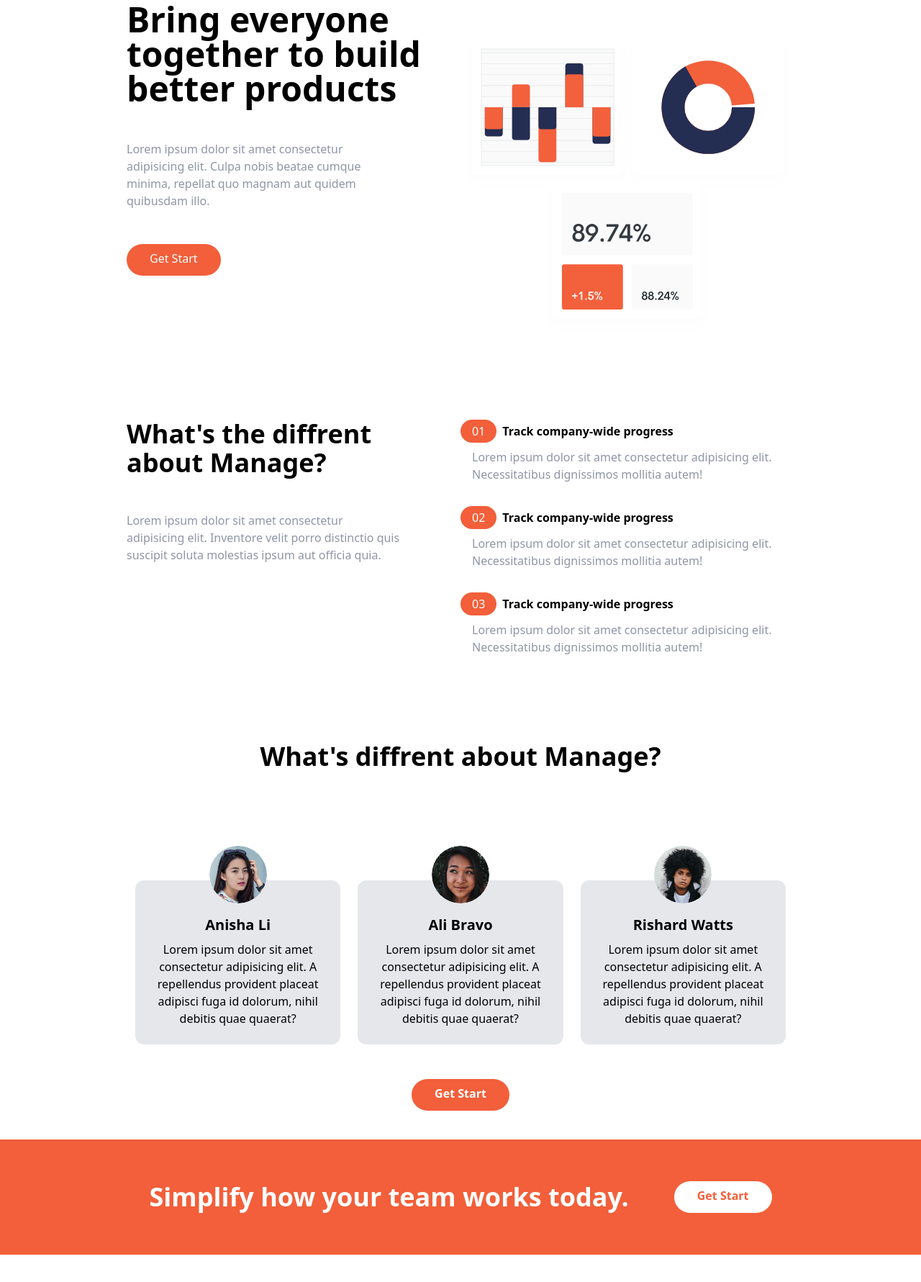
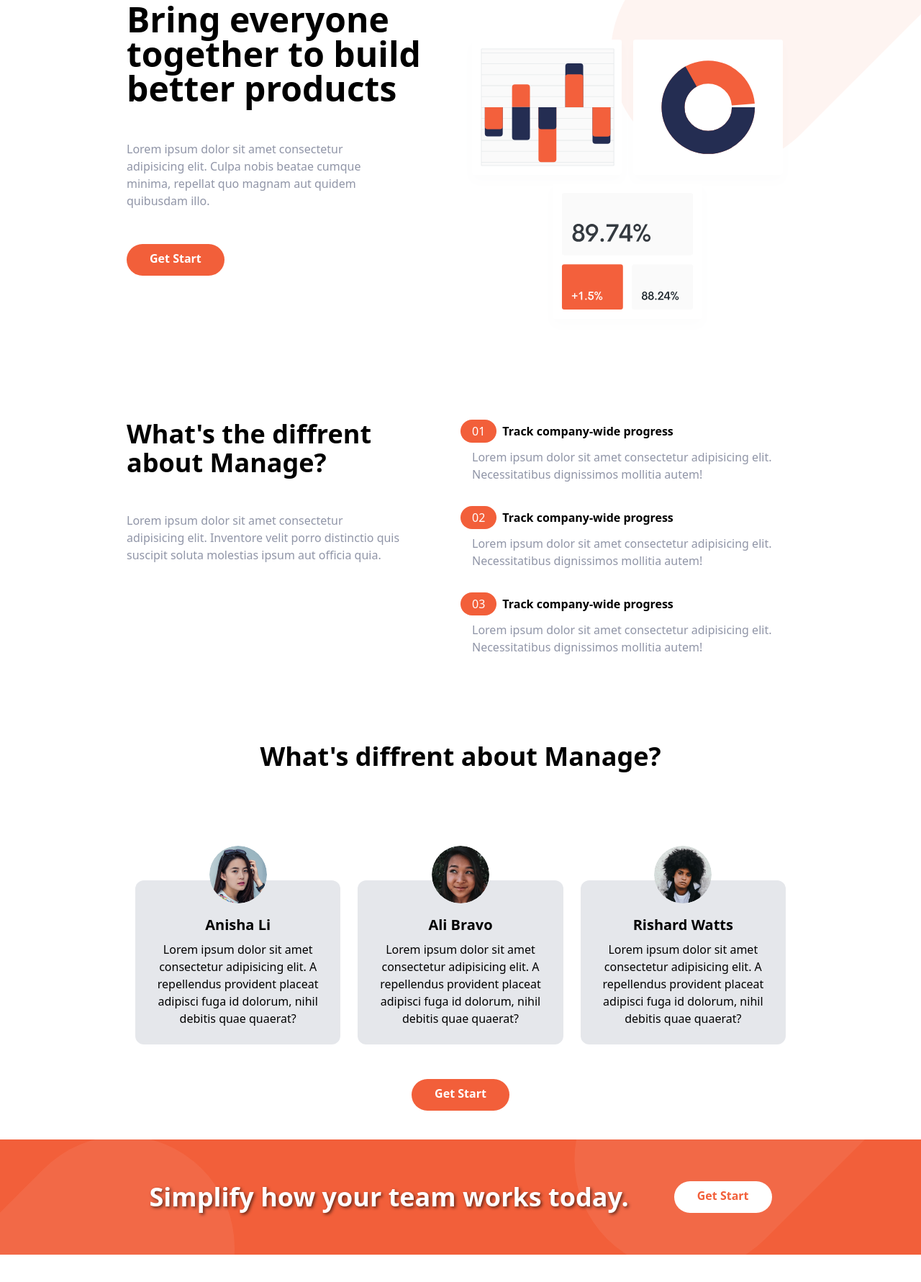
Before and after one commit to yusufobr/manage-tailwindcss, a website: page index.html in a window 1280 px wide. Shown: the part 129-1910 px from the top of the page at 72% size. Drawn offline with Linux system fonts and the light colour scheme.

Commit message:
3rd commit

```diff
--- a/index.html
+++ b/index.html
@@ -8,7 +8,9 @@
     <title>Manage |Build Magical Things Css</title>
   </head>
 
-  <body>
+  <body
+    class="bg-cta-background-color bg-[length:1440px_360px] bg-right-top bg-no-repeat"
+  >
     <nav class="relative container mx-auto p-6">
       <div class="flex items-center justify-between">
         <div class="pt-2">
@@ -23,7 +25,7 @@
         </div>
         <a
           href="#"
-          class="hidden p-3 px-6 pt-2 text-white bg-brightRed rounded-full align-baseline hover:bg-brightRedLight md:block"
+          class="hidden p-3 px-6 pt-2 text-white font-bold bg-brightRed rounded-full align-baseline hover:bg-brightRedLight md:block"
           >Get Start</a
         >
       </div>
@@ -46,7 +48,7 @@
           <div class="flex justify-center md:justify-start">
             <a
               href="#"
-              class="p-3 px-8 pt-2 text-white bg-brightRed rounded-full align-baseline hover:bg-brightRedLight"
+              class="p-3 px-8 pt-2 text-white font-bold bg-brightRed rounded-full align-baseline hover:bg-brightRedLight"
               >Get Start</a
             >
           </div>
@@ -194,19 +196,22 @@
         </div>
       </div>
     </section>
-    <section id="cta" class="bg-brightRed">
+    <section
+      id="cta"
+      class="bg-brightRed bg-cta-background bg-right bg-no-repeat"
+    >
       <div
-        class="container text-center md:text-left md:h-40 flex flex-col justify-around md:flex-row items-center px-6 mx-auto my-10 py-10"
+        class="container text-center md:text-left md:h-40 flex flex-col justify-between lg:justify-around md:flex-row items-center px-6 mx-auto my-10 py-10"
       >
         <div>
-          <h2 class="font-bold text-4xl text-white">
+          <h2 class="font-bold text-4xl my-shadow text-white">
             Simplify how your team works today.
           </h2>
         </div>
-        <div class="flex justify-between mt-10 md:mt-0 min-w-fit">
+        <div class="flex mt-10 md:mt-0 min-w-fit">
           <a
             href="#"
-            class="p-3 px-8 pt-2 font-bold text-brightRed bg-white rounded-full align-baseline hover:bg-brightRedLight"
+            class="p-3 px-8 pt-2 font-bold text-brightRed bg-white rounded-full align-baseline hover:opacity-80"
             >Get Start</a
           >
         </div>
--- a/input.css
+++ b/input.css
@@ -5,3 +5,7 @@
 .y-fw-600 {
     font-weight: 600;
 }
+
+.my-shadow {
+    text-shadow: 2px 2px 4px #0000009a;
+}
--- a/tailwind.config.js
+++ b/tailwind.config.js
@@ -19,6 +19,10 @@ module.exports = {
         veryPaleRed: "hsl(13, 100%, 96%)",
         veryLightGray: "hsl(0, 0%, 98%)",
       },
+      backgroundImage: {
+        'cta-background': "url(/img/bg-simplify-section-desktop.svg)",
+        'cta-background-color': "url(/img/bg-simplify-section-desktop-color.svg)",
+      }
     },
   },
   plugins: [],
```
Also changed, not shown: img/bg-simplify-section-desktop-color.svg (added), src/output.css.
